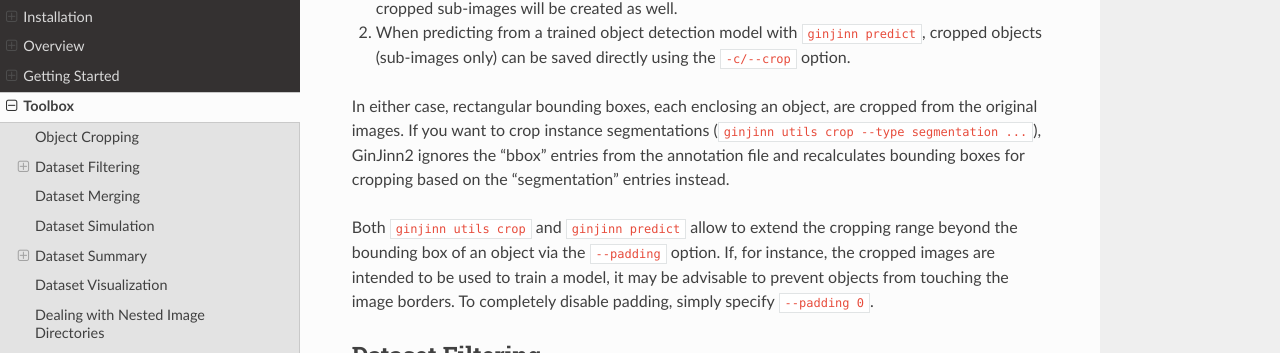
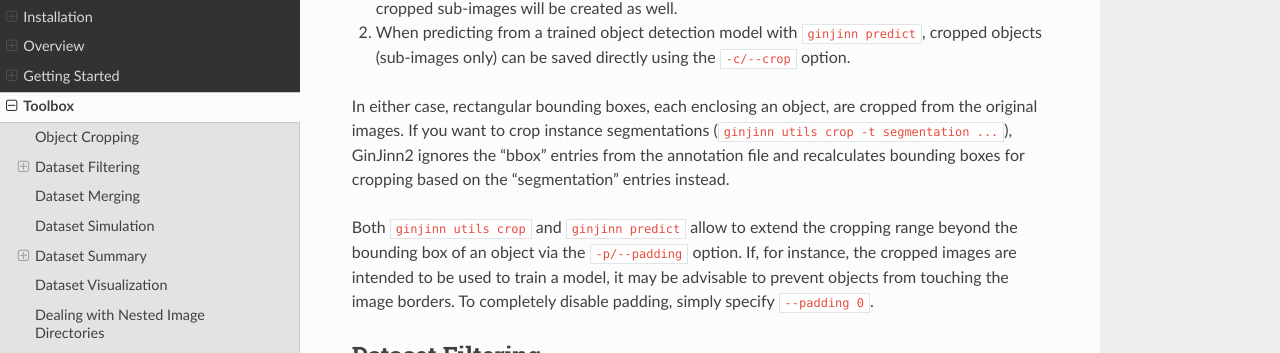
Before and after one commit to AGOberprieler/GinJinn2, a Sphinx documentation site: the page built from docs/4-toolbox.rst, in a window 1280 px wide and 900 px high, scrolled down 327 px. Shown: the part 135-488 px from the top of the window. Built offline with Sphinx 7.4.7 and the Read the Docs theme 2.0.0, drawn with Linux system fonts in a browser that asks for light colours; some of the changed text lies outside the part shown.

Commit message:
update overview & toolbox

```diff
--- a/docs/2-overview.rst
+++ b/docs/2-overview.rst
@@ -72,7 +72,7 @@ A basic object detection workflow consists of the following steps:
 
 3.  ``ginjinn evaluate``
 
-    This command calculates [COCO evaluation metrics](https://cocodataset.org/#detection-eval) for a trained model using the test dataset.
+    This command calculates `COCO evaluation metrics <https://cocodataset.org/#detection-eval>`_ for a trained model using the test dataset.
 
 4.  ``ginjinn predict``
 
--- a/docs/4-toolbox.rst
+++ b/docs/4-toolbox.rst
@@ -17,9 +17,9 @@ GinJinn2 provides such functionality in two ways:
 #.  When predicting from a trained object detection model with ``ginjinn predict``, cropped objects (sub-images only) can be saved directly using the ``-c/--crop`` option.
 
 In either case, rectangular bounding boxes, each enclosing an object, are cropped from the original images.
-If you want to crop instance segmentations (``ginjinn utils crop --type segmentation ...``), GinJinn2 ignores the "bbox" entries from the annotation file and recalculates bounding boxes for cropping based on the "segmentation" entries instead.
+If you want to crop instance segmentations (``ginjinn utils crop -t segmentation ...``), GinJinn2 ignores the "bbox" entries from the annotation file and recalculates bounding boxes for cropping based on the "segmentation" entries instead.
 
-Both ``ginjinn utils crop`` and ``ginjinn predict`` allow to extend the cropping range beyond the bounding box of an object via the ``--padding`` option. If, for instance, the cropped images are intended to be used to train a model, it may be advisable to prevent objects from touching the image borders. To completely disable padding, simply specify ``--padding 0``.
+Both ``ginjinn utils crop`` and ``ginjinn predict`` allow to extend the cropping range beyond the bounding box of an object via the ``-p/--padding`` option. If, for instance, the cropped images are intended to be used to train a model, it may be advisable to prevent objects from touching the image borders. To completely disable padding, simply specify ``--padding 0``.
 
 Dataset Filtering
 -----------------
@@ -83,7 +83,7 @@ There are two requirements for the datasets to be merged:
 #.  They have to be of the same annotation type, i.e. COCO or Pascal VOC.
 #.  There must not be duplicated images or image file names. However, it is allowed two merge datasets sharing the same image directory.
 
-The following command could be used to revert the train/validation/test split from :ref:`Getting Started <3-getting_started_sim>`:
+The following command could be used to revert the train/validation/test split from :ref:`Getting Started <3-getting_started_split>`:
 
 .. code-block:: bash
 
```
Also changed, not shown: other parts of docs/2-overview.rst (+1 -1 lines), other parts of docs/4-toolbox.rst (+1 -1 lines).
